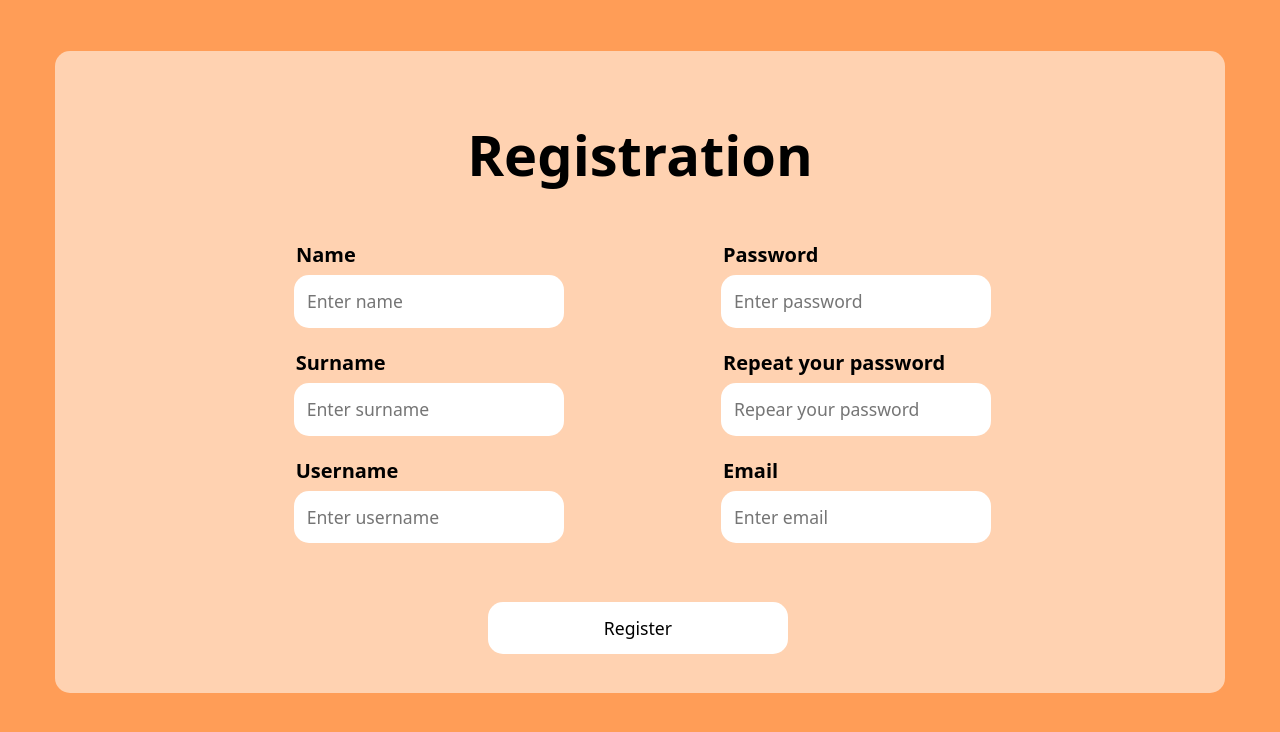
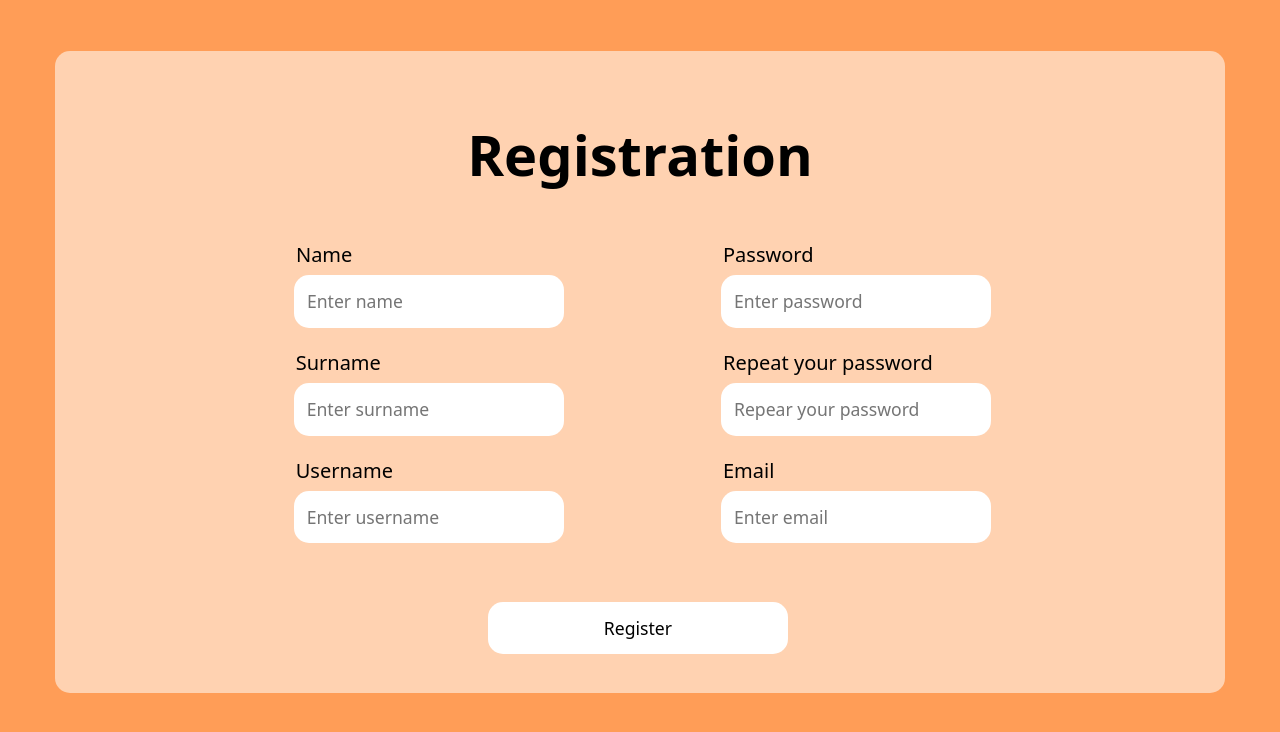
Before and after one commit to max-dmytryshyn/farcast-site, a React (Create React App) app in the folder Frontend(React)/: page /registration in a window 1280 px wide. Shown: the top 732 px of the page. Built offline with nearby package versions, Linux system fonts and the light colour scheme.

Commit message:
Fix font-weight

```diff
--- a/Frontend(React)/src/components/registration-page/Registration.css
+++ b/Frontend(React)/src/components/registration-page/Registration.css
@@ -46,7 +46,7 @@
   .h5, h5 {
     font-size: 1.25rem;
     margin-left: 7rem;
-    font-weight: 550;
+    font-weight: 400;
   }
 
   .h1, h1 {
```
